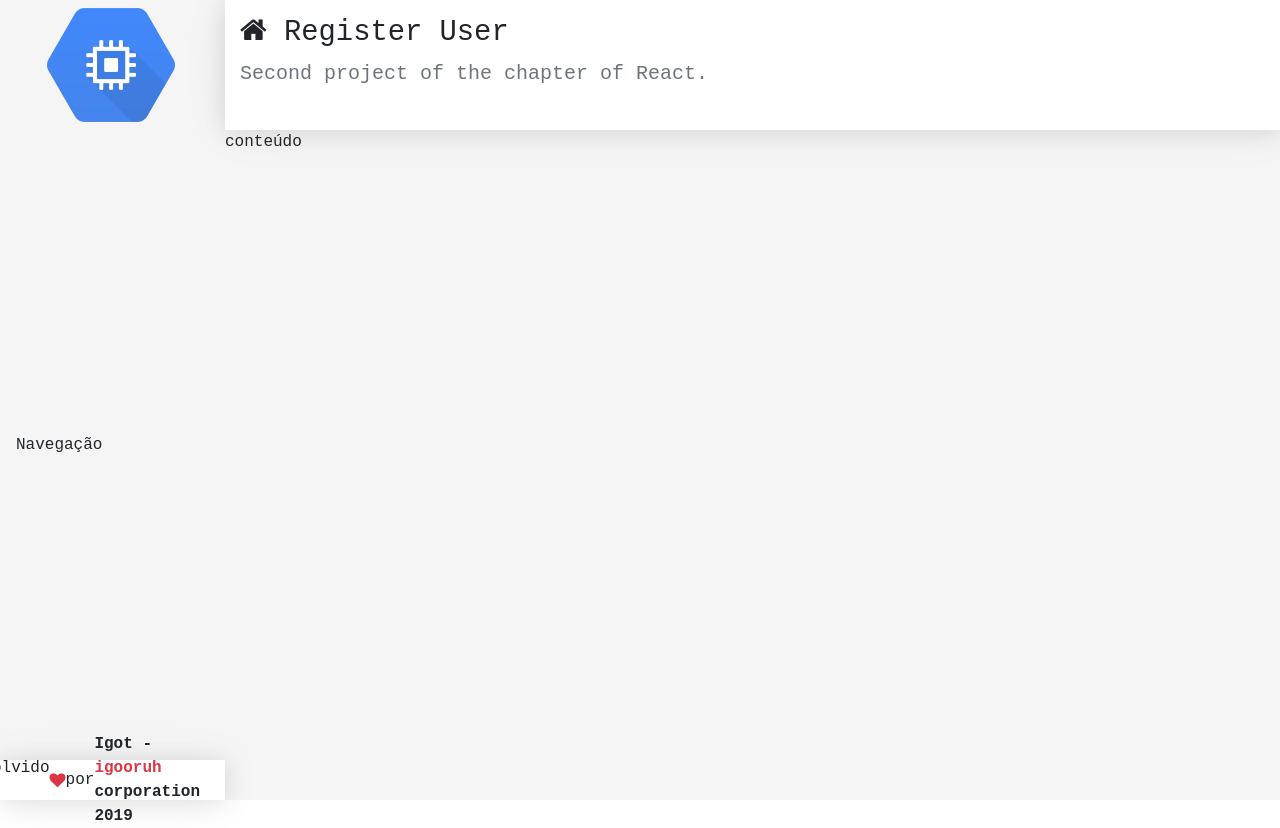
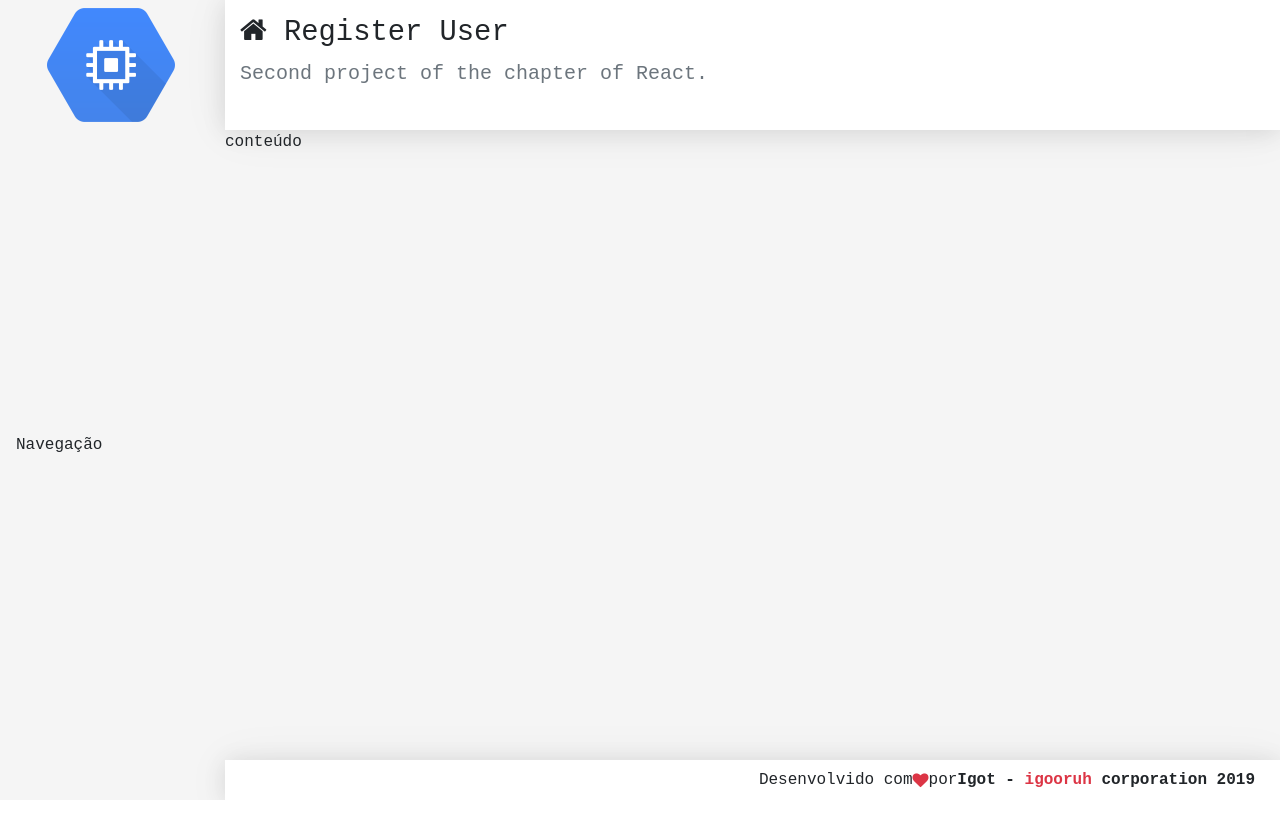
Before and after one commit to igooruh/crud, a React (Create React App) app in the folder frontend/: page / in a window 1280 px wide. After the commit the page ends 800 px from the top, so only its background shows below. Built offline with nearby package versions, Linux system fonts and the light colour scheme.

Commit message:
Change class name

```diff
--- a/frontend/src/main/App.css
+++ b/frontend/src/main/App.css
@@ -45,6 +45,6 @@ main.content {
     grid-area: content;
 }
 
-footer.footer {
+footer.rodape {
     grid-area: footer;
 }
```
